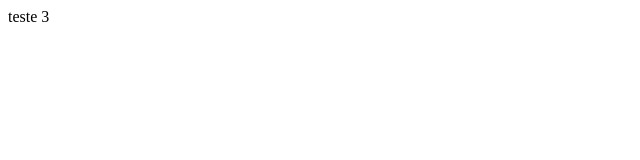
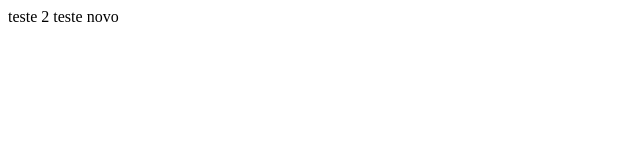
Before and after one commit to guilwm/meu_projeto_versionado, a plain HTML site: page index.html in a window 1280 px wide. Shown: the full height of the page, 0-640 px from the left. Drawn offline with Linux system fonts and the light colour scheme.

Commit message:
testando

```diff
--- a/index.html
+++ b/index.html
@@ -1,5 +1,6 @@
 <html>
 <body>
-teste 3
+teste 2
+teste novo
 </body>
 </html>
```
